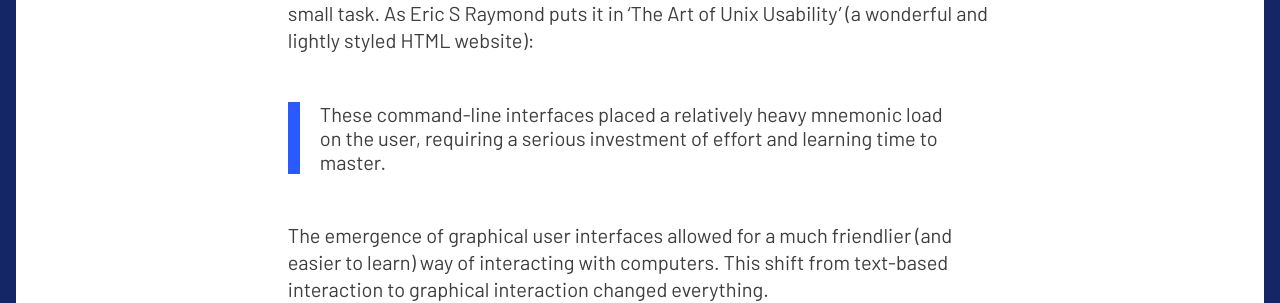
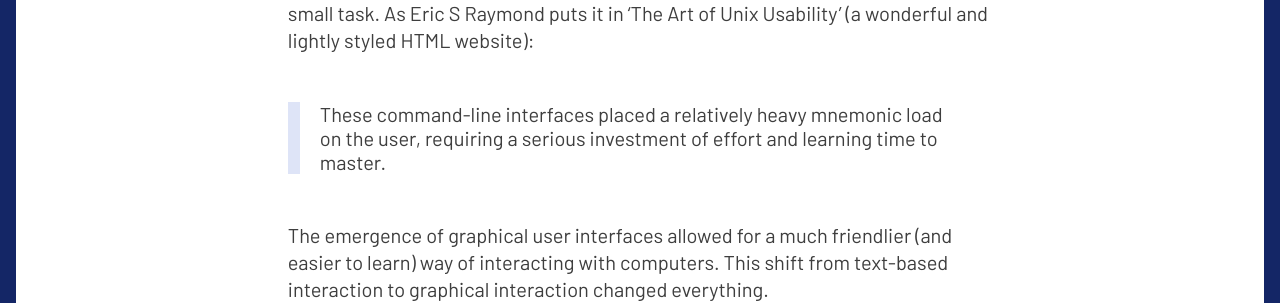
Before and after one commit to buildingbeautifuluis/buildingbeautifuluis.github.io, a Jekyll site: the page built from _chapters/01-Designing-Interfaces.md, in a window 1280 px wide and 1400 px high, scrolled down 3620 px. Shown: the part 158-461 px from the top of the window. Built offline with Jekyll 4.4.1, drawn with Linux system fonts in a browser that asks for light colours.

Commit message:
Blockquote

```diff
--- a/_sass/custom/custom.scss
+++ b/_sass/custom/custom.scss
@@ -196,7 +196,7 @@ main section {
   left: 0;
   top: 0;
   display: inline-block;
-  background-color: rgb(42, 89, 255);
+  background-color: #dee4f7;
 }
 
 .content__wrapper blockquote p,section blockquote p {
```
